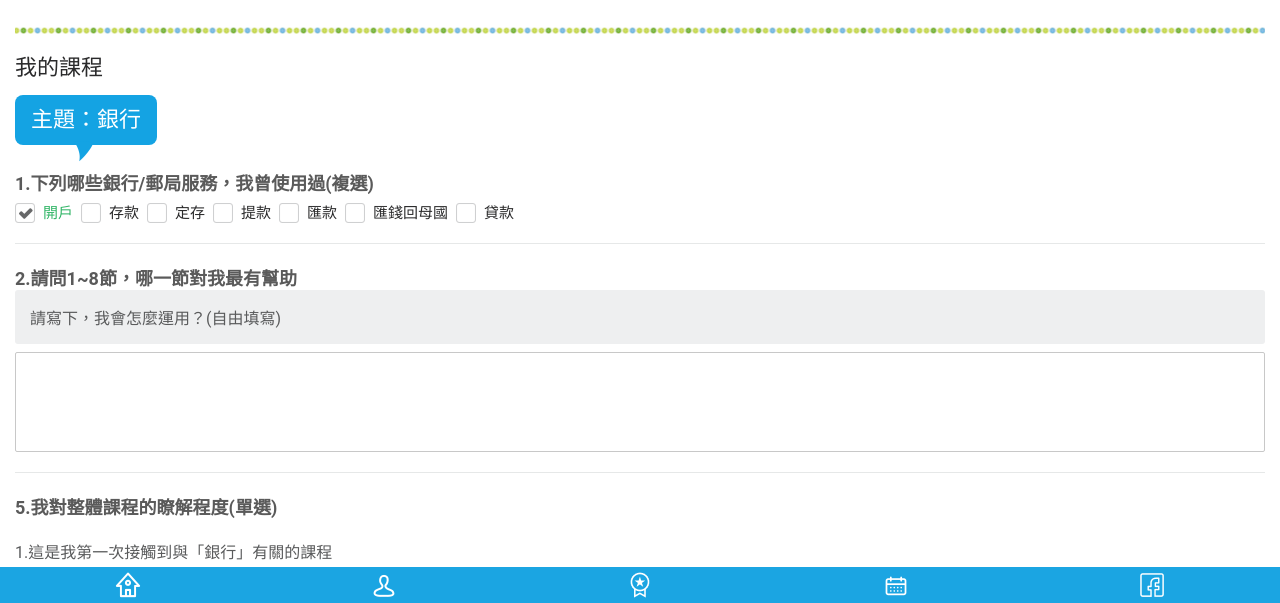
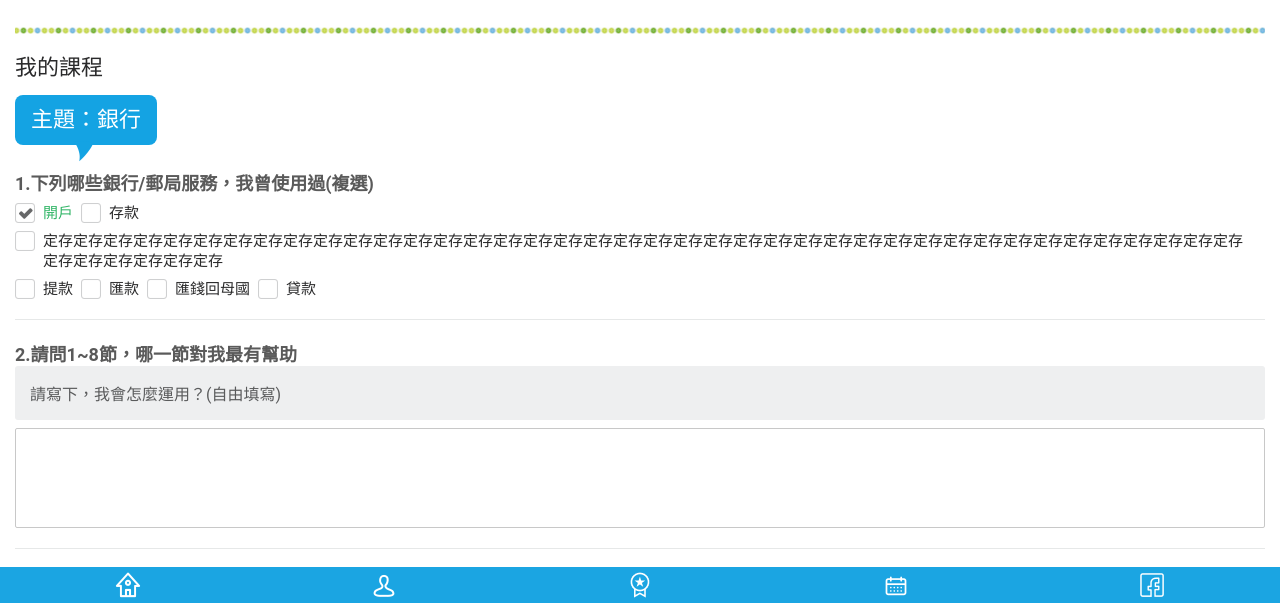
Before and after one commit to oawu/oa-psbfrich, a plain HTML site: page 19.html in a window 1280 px wide. Shown: the part 178-781 px from the top of the page. Drawn offline with Linux system fonts and the light colour scheme.

Commit message:
Fix 過長.

```diff
--- a/19.html
+++ b/19.html
@@ -66,7 +66,7 @@
             </label>
             <label class='checkbox'>
               <input type='checkbox'>
-              <span></span><i>定存</i>
+              <span></span><i>定存定存定存定存定存定存定存定存定存定存定存定存定存定存定存定存定存定存定存定存定存定存定存定存定存定存定存定存定存定存定存定存定存定存定存定存定存定存定存定存定存定存定存定存定存定存</i>
             </label>
             <label class='checkbox'>
               <input type='checkbox'>
@@ -101,7 +101,7 @@
           <div class='ckbs'>
             <label class='radio'>
               <input type='radio'>
-              <span></span>非常同意
+              <span></span>非常同意非常同意非常同意非常同意非常同意非常同意非常同意非常同意非常同意非常同意非常同意非常同意非常同意非常同意非常同意非常同意非常同意非常同意非常同意非常同意
             </label>
             <label class='radio'>
               <input type='radio' checked>
--- a/scss/public.scss
+++ b/scss/public.scss
@@ -2672,6 +2672,8 @@ textarea, input {
       margin-right: 8px;
       color: rgba(42, 42, 43, 1.00);
       font-size: 15px;
+      height: auto;
+      min-height: 20px;
 
       i {
         position: relative;
@@ -2693,6 +2695,8 @@ textarea, input {
       margin-right: 10px;
       font-size: 15px;
       color: rgba(42, 42, 43, 1.00);
+      height: auto;
+      min-height: 20px;
     }
   }
   .unit2 {
```
Also changed, not shown: css/public.css.
